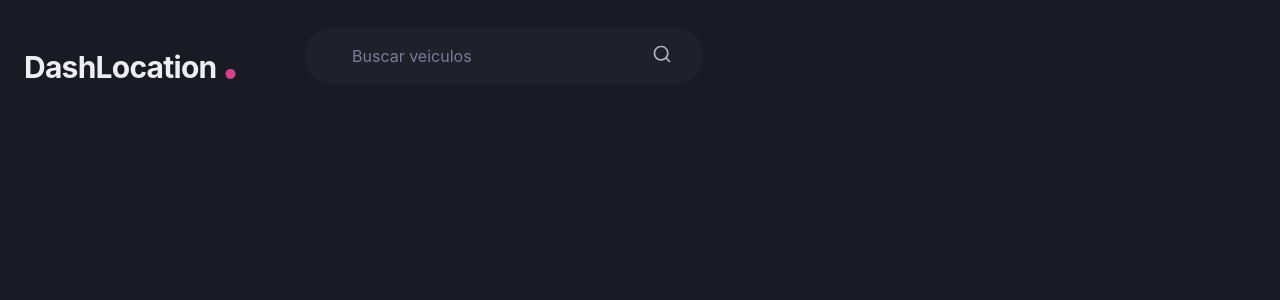
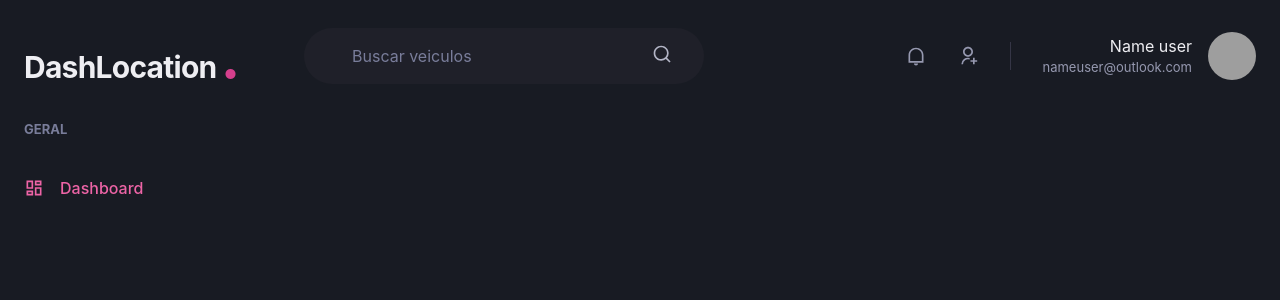
Before and after one commit to Gill3s0x01/dash-location, a Next.js app: page /dashboard in a window 1280 px wide. Shown: the top 300 px of the page. Built offline with nearby package versions, Linux system fonts and the light colour scheme; grey boxes are pictures that could not be loaded.

Commit message:
🧮feat: initial dashbioard component

```diff
--- a/src/components/Header/index.tsx
+++ b/src/components/Header/index.tsx
@@ -1,5 +1,5 @@
-import { Flex, Input, Text, Icon } from '@chakra-ui/react'
-import { RiSearchLine } from 'react-icons/ri'
+import { Flex, Input, Text, Icon, HStack, Box, Avatar } from '@chakra-ui/react'
+import { RiNotificationLine, RiSearchLine, RiUserAddLine } from 'react-icons/ri'
 
 export function Header() {
   return (
@@ -33,6 +33,33 @@
         />
         <Icon as={RiSearchLine} fontSize='20' />
       </Flex>
+      <Flex align='center' ml='auto'>
+        <HStack
+          spacing='8'
+          mx='8'
+          pr='8'
+          py='1'
+          color='gray.300'
+          borderRightWidth={1}
+          borderColor='gray.700'
+        >
+          <Icon as={RiNotificationLine} fontSize='20'></Icon>
+          <Icon as={RiUserAddLine} fontSize='20'></Icon>
+        </HStack>
+        <Flex align='center'>
+          <Box mr='4' textAlign='right'>
+            <Text>Name user</Text>
+            <Text color='gray.300' fontSize='small'>
+              nameuser@outlook.com
+            </Text>
+          </Box>
+          <Avatar
+            size='md'
+            name='GillesLorison'
+            src='https://github.com/Gilles30.png'
+          />
+        </Flex>
+      </Flex>
     </Flex>
   )
 }
--- /dev/null
+++ b/src/components/Sidebar/index.tsx
@@ -0,0 +1,24 @@
+import { Box, Icon, Link, Stack, Text } from '@chakra-ui/react'
+import { RiDashboardLine } from 'react-icons/ri'
+
+export function Sidebar() {
+  return (
+    <Box as='aside' w='64' mr='8'>
+      <Stack spacing='12' align='flex-start'>
+        <Box>
+          <Text fontWeight='bold' color='gray.400' fontSize='small'>
+            GERAL
+          </Text>
+          <Stack spacing='4' mt='8' align='stretch'>
+            <Link display='flex' alignItems='center' color='pink.400' py='1'>
+              <Icon as={RiDashboardLine} fontSize='20' />
+              <Text ml='4' fontWeight='medium'>
+                Dashboard
+              </Text>
+            </Link>
+          </Stack>
+        </Box>
+      </Stack>
+    </Box>
+  )
+}
--- a/src/pages/dashboard.tsx
+++ b/src/pages/dashboard.tsx
@@ -1,9 +1,14 @@
+import { Flex } from '@chakra-ui/react'
 import { Header } from '../components/Header'
+import { Sidebar } from '../components/Sidebar'
 
 export default function Dashboard() {
   return (
-    <>
+    <Flex direction='column' h='100vh'>
       <Header />
-    </>
+      <Flex w='100%' my='6' maxW={1480} mx='auto' px='6'>
+        <Sidebar />
+      </Flex>
+    </Flex>
   )
 }
```
